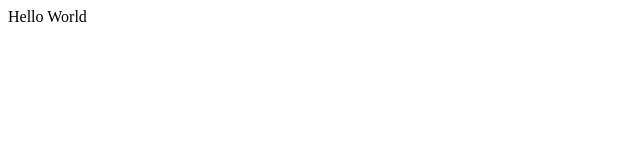
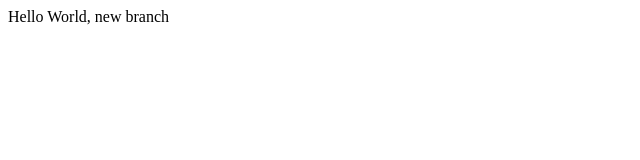
Before and after one commit to crru/SE2558, a plain HTML site: page index.html in a window 1280 px wide. Shown: the full height of the page, 0-640 px from the left. Drawn offline with Linux system fonts and the light colour scheme.

Commit message:
adding new hello branch

```diff
--- a/index.html
+++ b/index.html
@@ -3,6 +3,6 @@
         <title> Hello </title>
     </head>
 <body>
-    Hello World
+    Hello World, new branch
 </body>
 </html>
```
